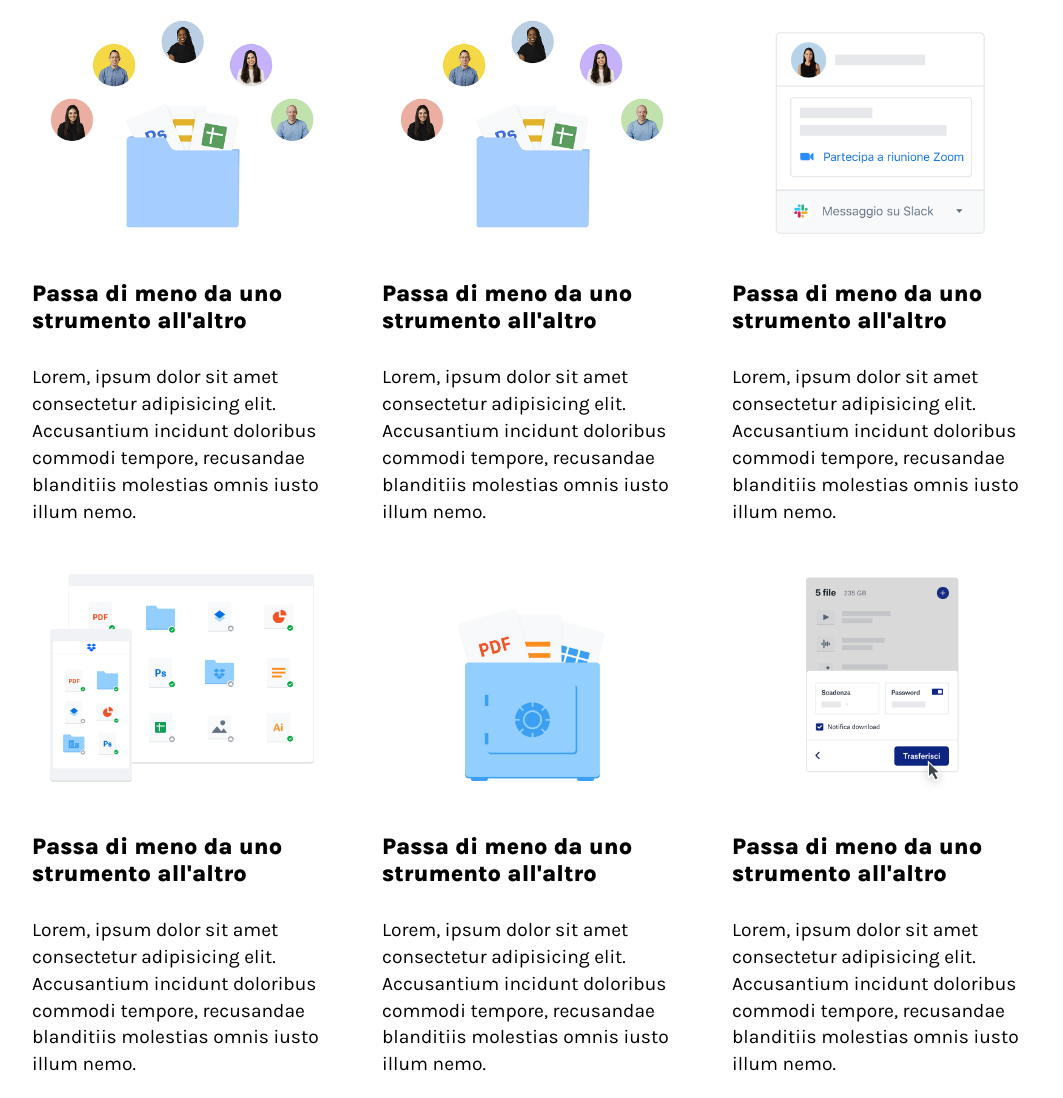
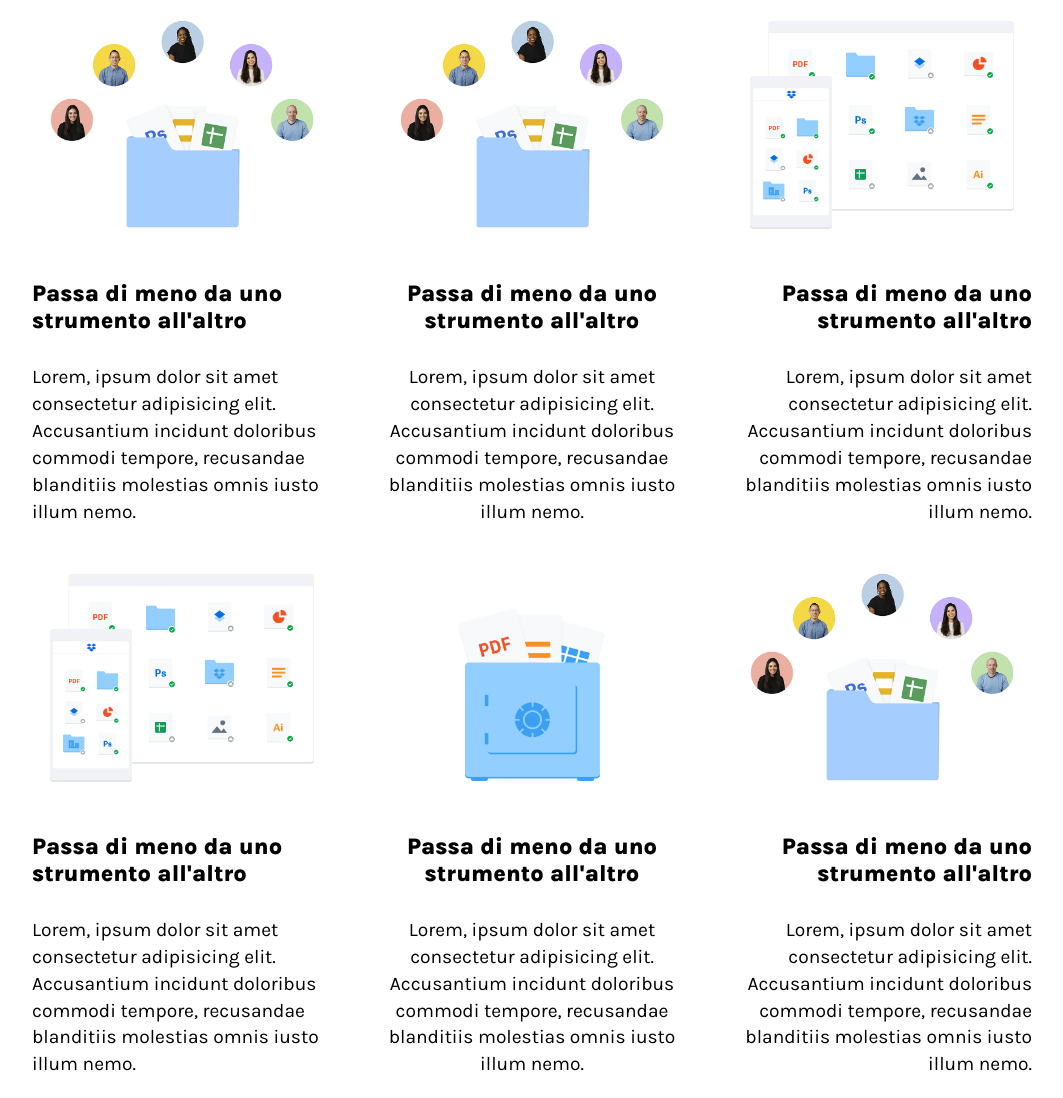
Before and after one commit to mekkiouertani/htmlcss-dropbox, a plain HTML site: page index.html in a window 1280 px wide. Shown: the part 3234-4332 px from the top of the page, without its empty margins (108-1171 px from the left). Drawn offline with Linux system fonts and the light colour scheme.

Commit message:
fix summary nella sezione faq

```diff
--- a/css/style.css
+++ b/css/style.css
@@ -370,6 +370,7 @@ width: 100%;
     width: 100%;
 }
 
+
 .card{
     width: 30%;
 }
@@ -378,6 +379,15 @@ width: 100%;
     font-size: 1.2em;
     font-weight: 800;
 }
+
+.text-right{
+    text-align: right;
+}
+
+.text-center{
+    text-align: center;
+}
+
 /* -----section 4 dropbox business*/
 .clienti a{
     color: blue;
@@ -542,6 +552,8 @@ footer a:hover{
     padding: 0px 10px;
 }
 
-#slot-1:hover + .comparsa{
+/* #slot-1:hover + .comparsa{
     display: block;
 }
+
+ */
--- a/index.html
+++ b/index.html
@@ -480,17 +480,17 @@
                             <img src="img/business-feature-switching-tools.png" alt="">
                         </div>
                         <div class="text-card mar-top30">
-                            <h4>Passa di meno da uno strumento all'altro</h4>
-                            <p class="mar-top30">Lorem, ipsum dolor sit amet consectetur adipisicing elit. Accusantium incidunt doloribus commodi tempore, recusandae blanditiis molestias omnis iusto illum nemo.</p>
+                            <h4 class="text-center">Passa di meno da uno strumento all'altro</h4>
+                            <p class="mar-top30 text-center">Lorem, ipsum dolor sit amet consectetur adipisicing elit. Accusantium incidunt doloribus commodi tempore, recusandae blanditiis molestias omnis iusto illum nemo.</p>
                         </div>
                     </div>
                     <div class="card mar-top30">
                         <div class="box-imgcard">
-                            <img src="img/business-feature-integrations-it.png" alt="">
+                            <img src="img/business-feature-multi-device.png" alt="">
                         </div>
                         <div class="text-card mar-top30">
-                            <h4>Passa di meno da uno strumento all'altro</h4>
-                            <p class="mar-top30">Lorem, ipsum dolor sit amet consectetur adipisicing elit. Accusantium incidunt doloribus commodi tempore, recusandae blanditiis molestias omnis iusto illum nemo.</p>
+                            <h4 class="text-right">Passa di meno da uno strumento all'altro</h4>
+                            <p class="mar-top30 text-right">Lorem, ipsum dolor sit amet consectetur adipisicing elit. Accusantium incidunt doloribus commodi tempore, recusandae blanditiis molestias omnis iusto illum nemo.</p>
                         </div>
                     </div>
                     <div class="card mar-top30">
@@ -507,17 +507,17 @@
                             <img src="img/business-feature-security.png" alt="">
                         </div>
                         <div class="text-card mar-top30">
-                            <h4>Passa di meno da uno strumento all'altro</h4>
-                            <p class="mar-top30">Lorem, ipsum dolor sit amet consectetur adipisicing elit. Accusantium incidunt doloribus commodi tempore, recusandae blanditiis molestias omnis iusto illum nemo.</p>
+                            <h4 class="text-center">Passa di meno da uno strumento all'altro</h4>
+                            <p class="mar-top30 text-center">Lorem, ipsum dolor sit amet consectetur adipisicing elit. Accusantium incidunt doloribus commodi tempore, recusandae blanditiis molestias omnis iusto illum nemo.</p>
                         </div>
                     </div>
                     <div class="card mar-top30">
                         <div class="box-imgcard">
-                            <img src="img/business-feature-send-files-it.png" alt="">
+                            <img src="img/business-feature-switching-tools.png" alt="">
                         </div>
                         <div class="text-card mar-top30">
-                            <h4>Passa di meno da uno strumento all'altro</h4>
-                            <p class="mar-top30">Lorem, ipsum dolor sit amet consectetur adipisicing elit. Accusantium incidunt doloribus commodi tempore, recusandae blanditiis molestias omnis iusto illum nemo.</p>
+                            <h4 class="text-right">Passa di meno da uno strumento all'altro</h4>
+                            <p class="mar-top30 text-right">Lorem, ipsum dolor sit amet consectetur adipisicing elit. Accusantium incidunt doloribus commodi tempore, recusandae blanditiis molestias omnis iusto illum nemo.</p>
                         </div>
                     </div>
                 </div>
@@ -597,7 +597,7 @@
         <section class="faq">
             <div class="container-main mt-150">
                 <h4>Domande frequenti</h3>
-                    <div class="d-flex jf-spacebetween row">
+                    <div class="d-flex f-wrap jf-spacebetween row">
                         <p>
                             Qual è la differenza fra Dropbox Business Standard e Dropbox Business Advanced?
                         </p>
@@ -610,7 +610,7 @@
                             </p>
                         </details>
                     </div>
-                    <div class="d-flex jf-spacebetween row">
+                    <div class="d-flex f-wrap jf-spacebetween row">
                         <p>
                             Qual è la differenza fra Dropbox Business Standard e Dropbox Business Advanced?
                         </p>
@@ -627,7 +627,7 @@
                             </p>
                         </details>
                     </div>
-                    <div class="d-flex jf-spacebetween row">
+                    <div class="d-flex f-wrap jf-spacebetween row">
                         <p>
                             Qual è la differenza fra Dropbox Business Standard e Dropbox Business Advanced?
                         </p>
```
